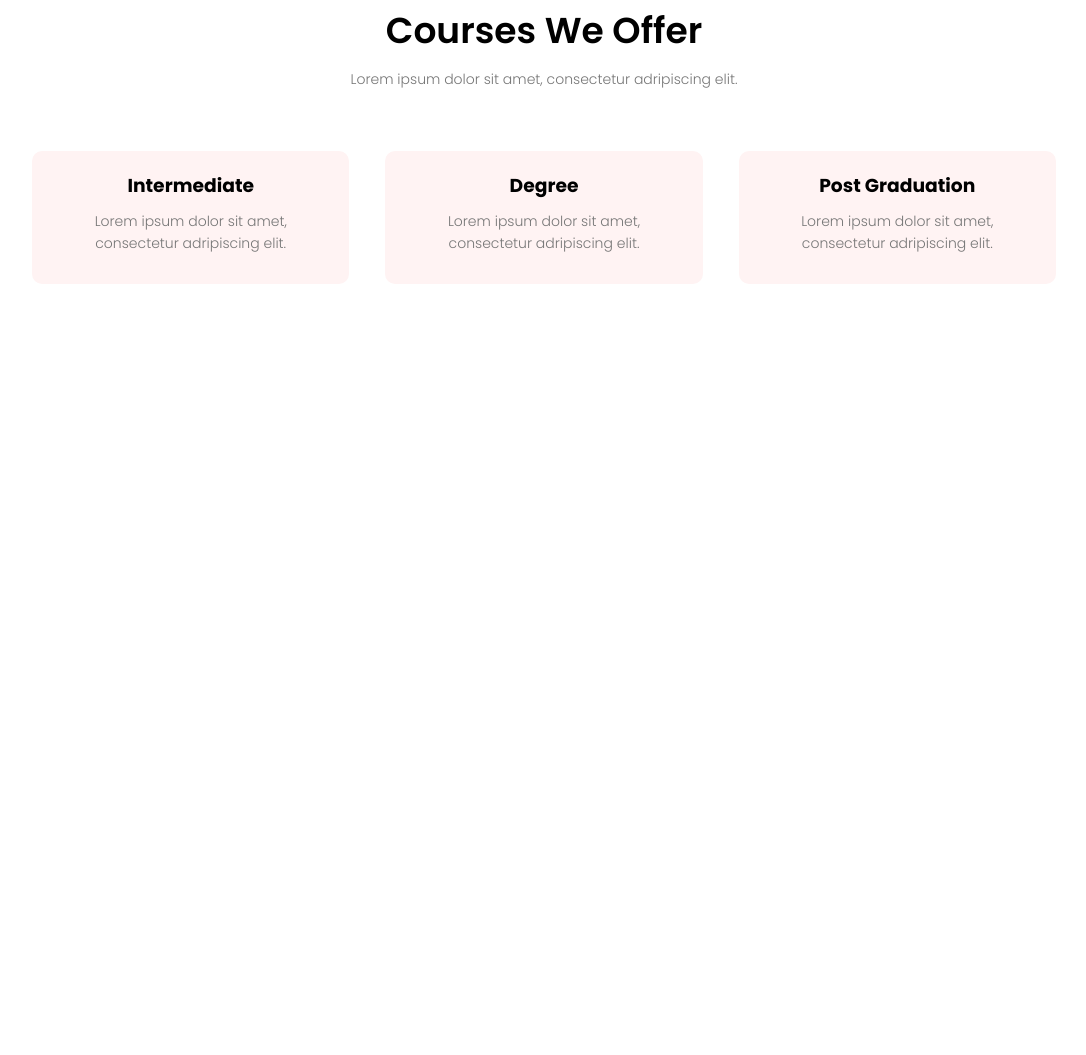
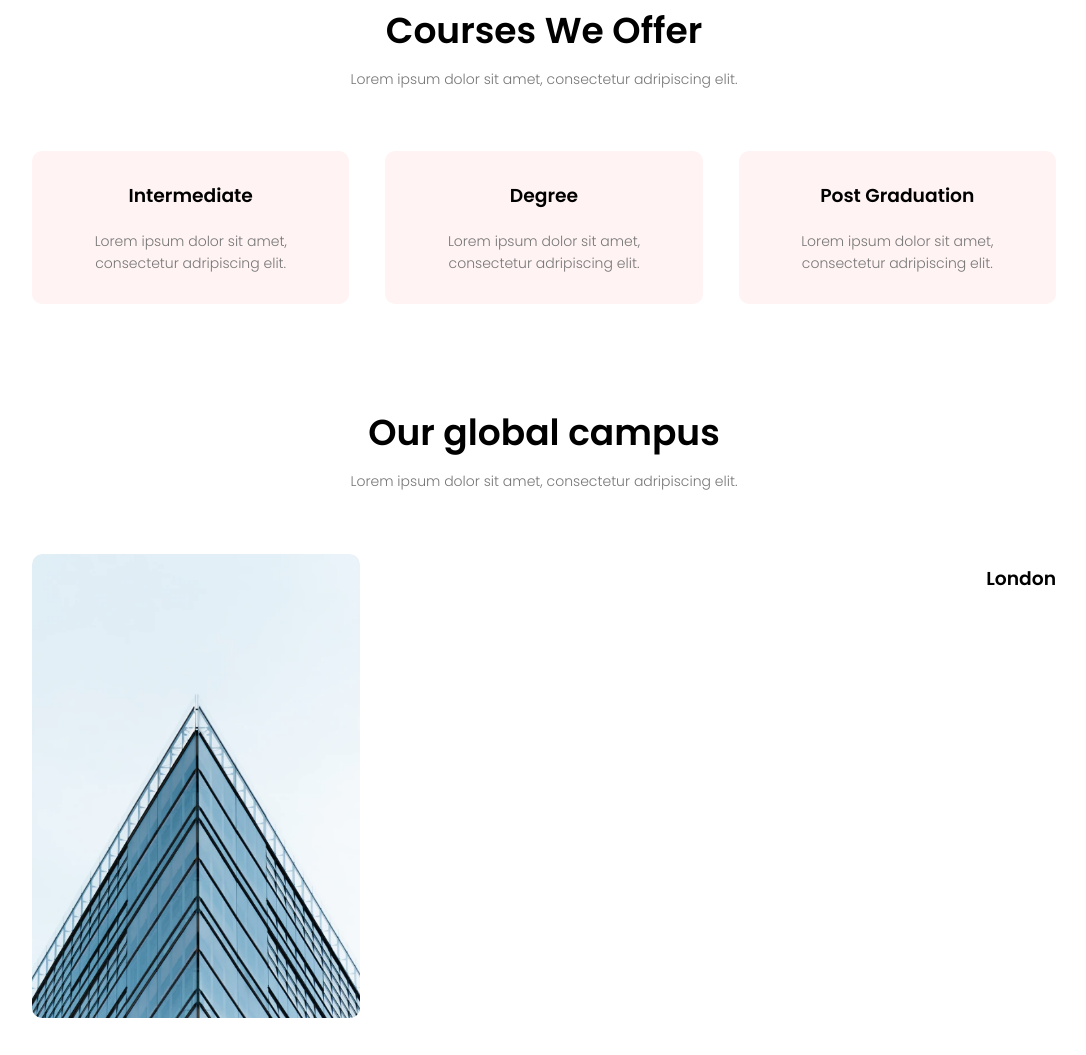
Before and after one commit to Azemaab/images, a plain HTML site: page index.html in a window 1280 px wide. Shown: the part 897-1952 px from the top of the page, without its empty margins (96-1182 px from the left). Before the commit the page ends 1232 px from the top, so only its background shows below. Drawn offline with Linux system fonts and the light colour scheme.

Commit message:
Added new class campus and added images

```diff
--- a/index.html
+++ b/index.html
@@ -55,13 +55,23 @@
             <h3>Post Graduation</h3>
             <p>Lorem ipsum dolor sit amet, consectetur adripiscing elit.</p>
 </section>
+<!-----campus------>
+<section class="campus">
+    <h1>Our global campus</h1>
+    <p>Lorem ipsum dolor sit amet, consectetur adripiscing elit.</p>
 
 
 
+    <div class="row">
+        <div class="campus-col">
+            <img src="images/london.png">
+        </div class="layer">
+        <h3>London</h3>
+                 </div>
+              </div>
+          </div>
 
-
-
-
+    </section>
 
 
 <!------JavaScript for Toggle Menu----->
--- a/style.css
+++ b/style.css
@@ -147,8 +147,48 @@ p{
     margin-bottom: 5%;
     padding: 20px 12px;
     box-sizing: border-box;
+    transition: 0.5s;
 
   }
   h3{
     text-align:center;
+    font-weight: 600;
+    margin: 10px 0;
   }
+  .course-col:hover{
+    box-shadow: 0 0 20px 0px rgba(0,0,0,0.2);
+  }
+@media (max-width: 700px){
+    .row{
+        flex-direction: column;
+    }
+
+}
+
+/*-----------campus------*/
+.campus{
+    width: 80%;
+    margin: auto;
+    text-align: center;
+    padding-top: 50px;
+}
+.campus-col{
+    flex-basis: 32%;
+    border-radius: 10px;
+    margin-bottom: 30px;
+    position: relative;
+    overflow: hidden;
+
+}
+.campus-col img{
+    width: 100%;
+    border-radius: 10px;
+}
+.layer{
+  background: rgba(226,0,0,0.7);
+  height: 100%;
+  width: 100%;
+  position: absolute;
+  top: 0;
+  left: 0;
+}
```
